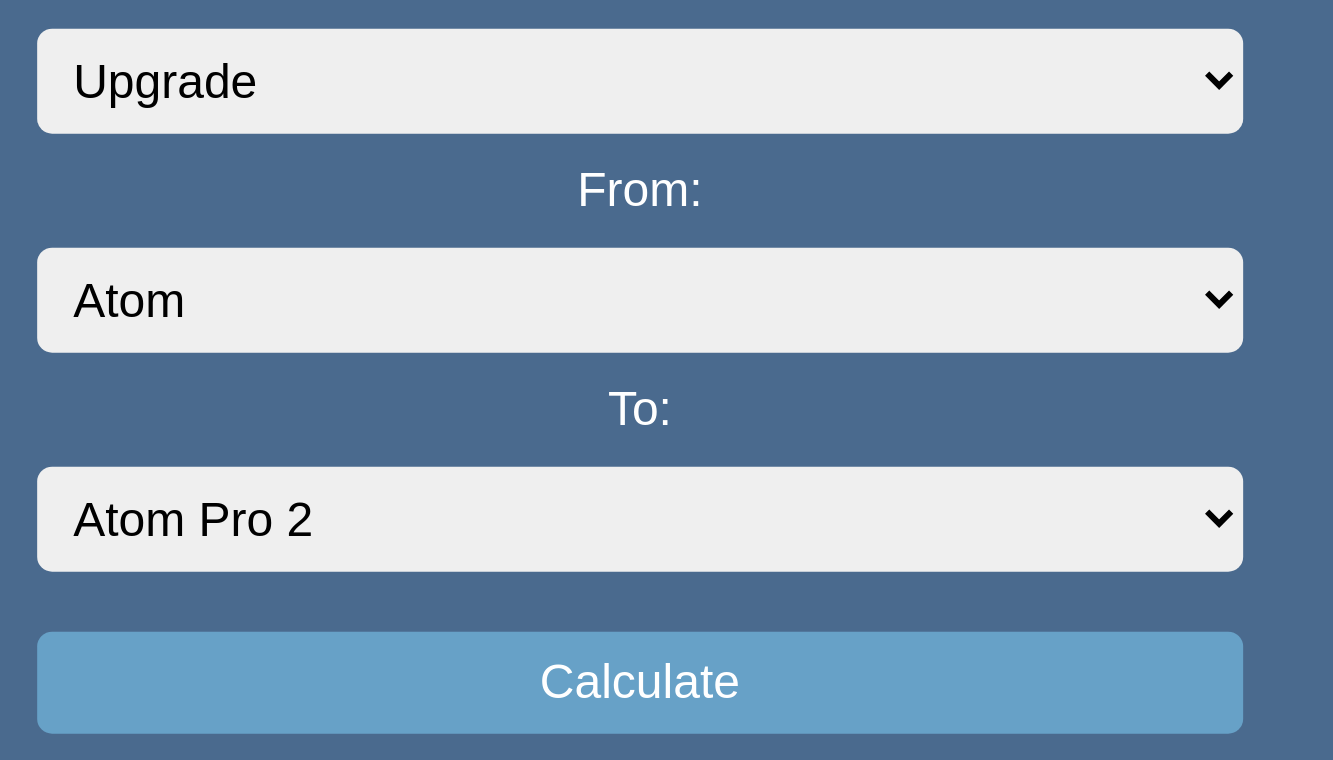
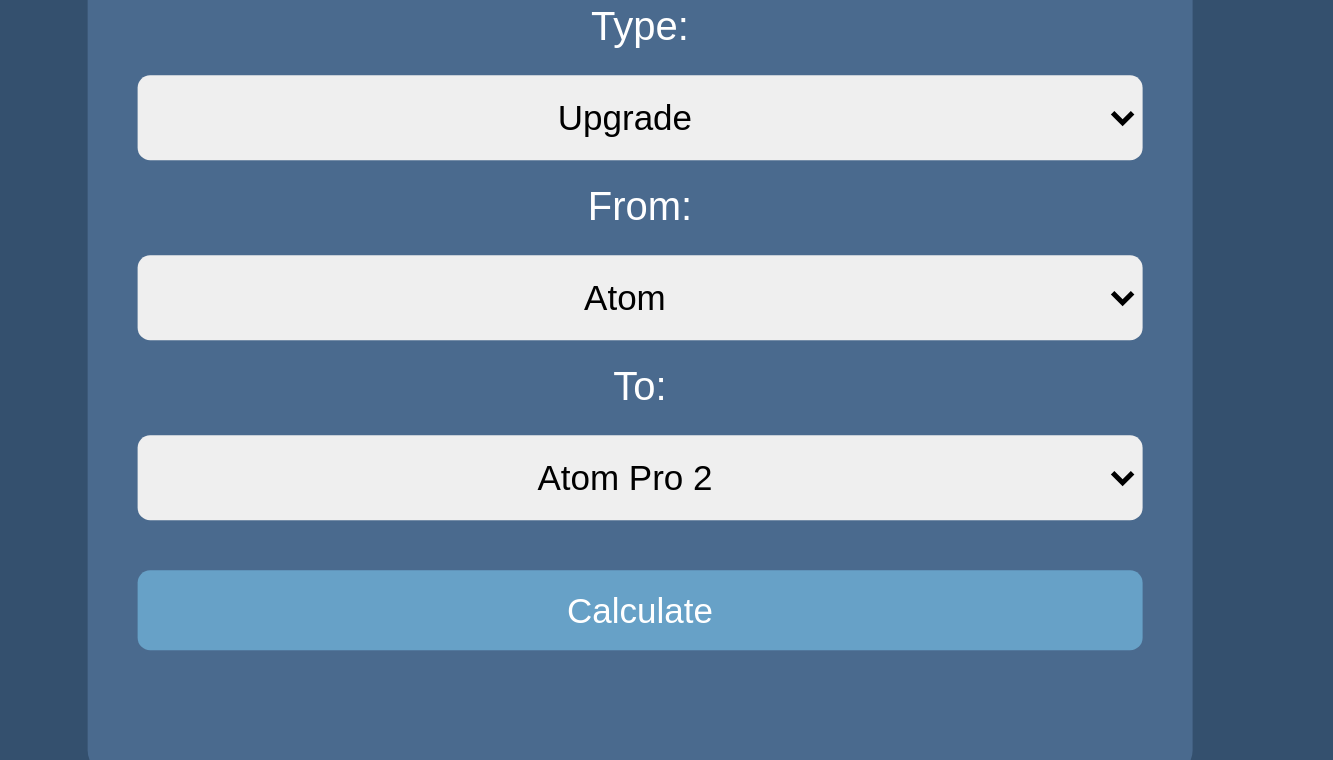
Before and after one commit to Ahmedvigilant/AudienHearingCalculator, a plain HTML site: page index.html in a window 1280 px wide. Shown: the part 132-892 px from the top of the page, 1333 px wide, since content can reach past the window. Drawn offline with Linux system fonts and the light colour scheme.

Commit message:
Update index.html

```diff
--- a/index.html
+++ b/index.html
@@ -17,21 +17,22 @@
         }
         .calculator-container {
             background-color: #4a6a8e;
-            padding: 30px;
+            padding: 20px;
             border-radius: 10px;
             text-align: center;
-            transform: scale(3); /* Makes the tool 3x bigger */
+            transform: scale(2.5); /* Adjust size to fit without scrolling */
         }
         h1 {
             margin-bottom: 20px;
         }
         select, input, button {
-            font-size: 16px;
+            font-size: 14px;
             padding: 8px;
             margin: 10px 0;
             border-radius: 5px;
             border: none;
             width: 100%;
+            text-align: center; /* Center text in dropdowns */
         }
         button {
             background-color: #67a1c7;
```
